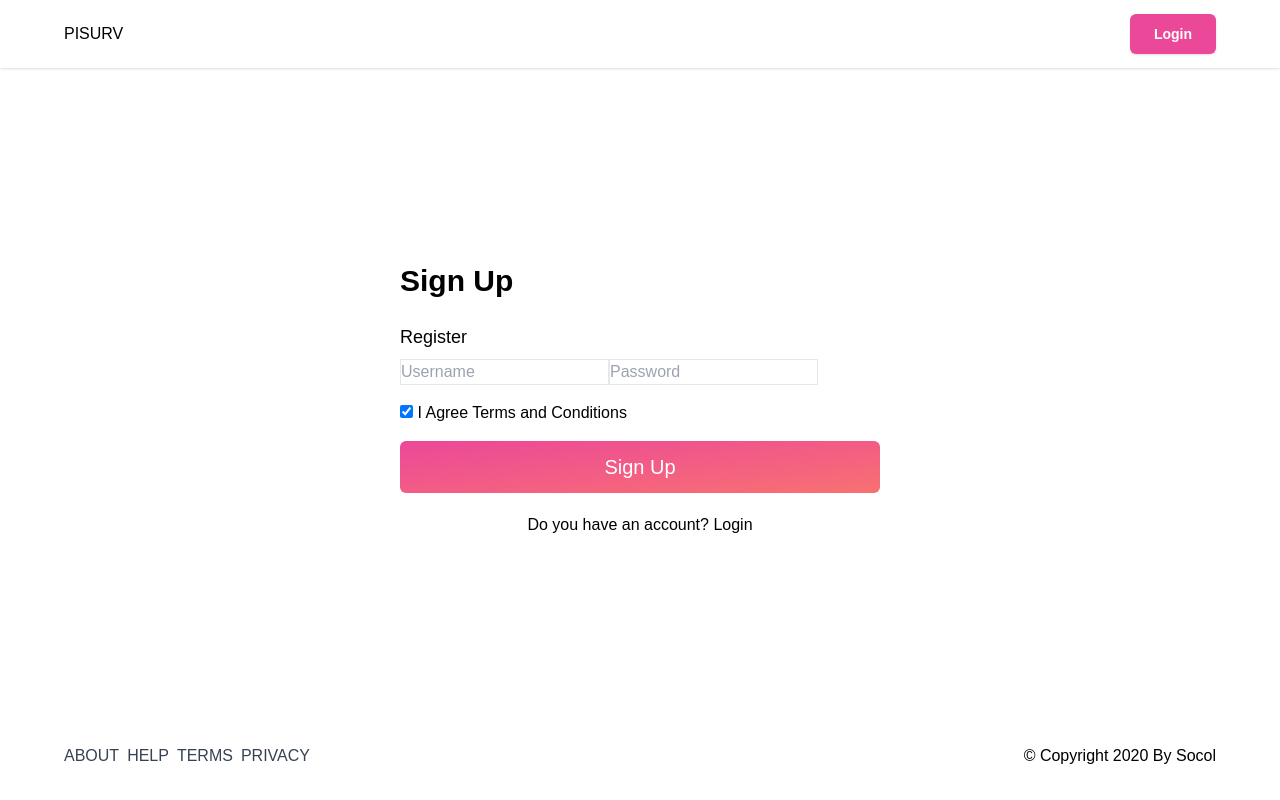
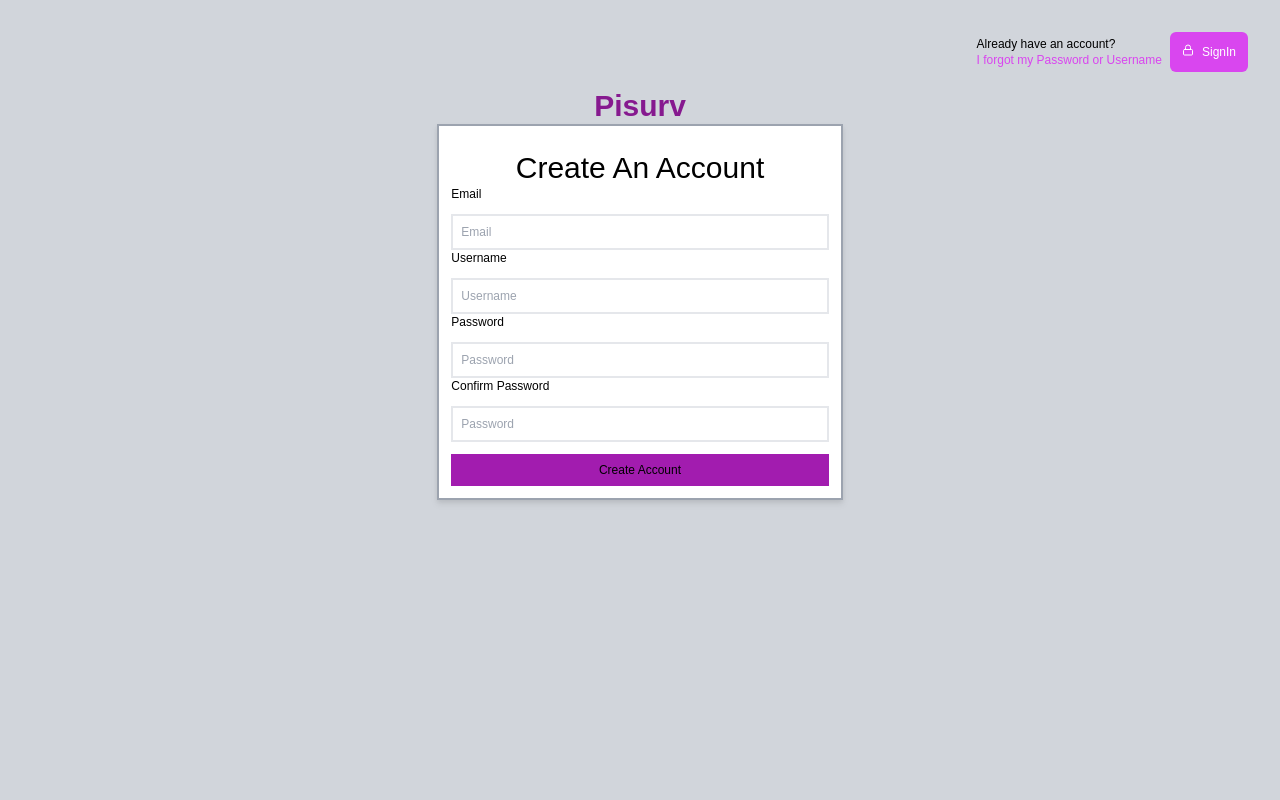
Before and after one commit to ibkay998/piSurv, a React (Create React App) app: page /register in a window 1280 px wide. Built offline with nearby package versions, Linux system fonts and the light colour scheme.

Commit message:
fixed register page

```diff
--- a/src/routes/Register.js
+++ b/src/routes/Register.js
@@ -2,10 +2,12 @@ import React,{useState,useEffect} from 'react'
 import ApiService from './ApiService'
 import {useCookie, useCookies} from 'react-cookie'
 import {useNavigate} from 'react-router-dom'
+import {FiLock} from "react-icons/fi"
 
 function Register() {
     const [username , setUsername] = useState("")
     const [password , setPassword] = useState("")
+    const [email,setEmail] = useState("")
     const [token,setToken] = useCookies(["mytoken"])
     let history = useNavigate()
 
@@ -28,38 +30,39 @@ function Register() {
     }
 
   return (
-    <div id="wrapper" className="flex flex-col justify-between h-screen text-black bg-white">
+    <div id="wrapper" className="flex flex-col  h-screen text-black bg-gray-300 p-8 text-xs">
+        <div className='flex justify-end items-center gap-2'>
+            <div className='flex flex-col leading-4'>
+                <a href='./login'>Already have an account?</a>
+                <a href="./forgot-password" className='text-fuchsia-500 hover:text-fuchsia-900'>I forgot my Password or Username</a>
+            </div>
+            <a href='./login' className='p-3 rounded-md text-white bg-fuchsia-500 font-thin flex gap-2 hover:bg-white transition duration-500 hover:text-black'><FiLock/>SignIn</a>
+        </div>
 
-        <div className="bg-white py-4 shadow dark:bg-gray-800">
-            <div className="max-w-6xl mx-auto">
-                <div className="flex items-center lg:justify-between justify-around">
-                    <a href="trending.html">
-                    <p className="text-black font-medium ">PISURV</p>
-                    </a>
-                    <div className="capitalize flex font-semibold  lg:block my-2 space-x-3 text-center text-sm">
-                        <a href="/login" className="bg-pink-500 pink-500 px-6 py-3 rounded-md shadow text-white">Login</a>
+        <div className='container flex items-center flex-col '>
+            <div className='title flex flex-col items-center mt-4'>
+                <p className='text-3xl text-fuchsia-800 font-extrabold'>Pisurv</p>
+            </div>
+            <div className="form bg-white border-gray-400 border-2 drop-shadow-md w-2/3 sm:w-1/3 ">
+                <form action="" className='ml-3 mr-3 flex flex-col'>
+                    <div className='flex flex-col items-center justify-center'>
+                        <p className='text-xl sm:text-3xl font-medium mt-6 text-black'>Create An Account</p>
                     </div>
-                </div>
+                    <label>Email</label>
+                    <input type="email" name="email" placeholder="Email" value={email}  onChange={e => setEmail(e.target.value)} className="bg-white border-2 focus:outline-fuchsia-500 mt-3 p-2"/>
+                    <label>Username</label>
+                    <input type="text" name="username" placeholder="Username" value={username}  onChange={e => setUsername(e.target.value)} className="bg-white border-2 focus:outline-fuchsia-500 mt-3 p-2"/>
+                    <label>Password</label>
+                    <input type="password" name="password" placeholder="Password" value={password} onChange={e => setPassword(e.target.value)} className="bg-white border-2 focus:outline-fuchsia-500 mt-3 p-2"/>
+                    <label>Confirm Password</label>
+                    <input type="password" name="password" placeholder="Password" value={password} onChange={e => setPassword(e.target.value)} className="bg-white border-2 focus:outline-fuchsia-500 mt-3 p-2"/>
+
+                    <button className='bg-fuchsia-700 p-2 mt-3 mb-3 hover:bg-fuchsia-400 hover:text-black'>Create Account</button>
+                </form>
             </div>
         </div>
 
-
-
-        <div>
-            <div class="lg:p-12 max-w-md max-w-xl lg:my-0 my-12 mx-auto p-6 space-y-">
-                <h1 class="lg:text-3xl text-xl font-semibold mb-6"> Sign Up</h1>
-                <p class="mb-2 text-black text-lg"> Register </p>
-
-
-                <div id ="message_container">
-
-                </div>
-
-
-
-
-
-                <input type="text" name="username" placeholder="Username" value={username}  onChange={e => setUsername(e.target.value)} class="bg-gray-200 mb-2 shadow-none dark:bg-gray-800" className="border "/>
+        {/* <input type="text" name="username" placeholder="Username" value={username}  onChange={e => setUsername(e.target.value)} class="bg-gray-200 mb-2 shadow-none dark:bg-gray-800" className="border "/>
                 <input type="password" name="password" placeholder="Password" value={password} onChange={e => setPassword(e.target.value)} class="bg-gray-200 mb-2 shadow-none dark:bg-gray-800" className="border "/>
 
                     <div class="flex justify-start my-4 space-x-1">
@@ -72,28 +75,19 @@ function Register() {
                     <button onClick={registerBtn} className="bg-gradient-to-br from-pink-500 py-3 rounded-md text-white text-xl to-red-400 w-full">Sign Up</button>
                     <div class="text-center mt-5 space-x-2">
                         <p class="text-base"> Do you have an account? <a href="/login"> Login </a></p>
-                    </div>
+                    </div> */}
+    </div>
 
 
 
-            </div>
-        </div>
 
 
 
-        <div class="lg:mb-5 py-3 uk-link-reset">
-            <div class="flex flex-col items-center justify-between lg:flex-row max-w-6xl mx-auto lg:space-y-0 space-y-3">
-                <div class="flex space-x-2 text-gray-700 uppercase">
-                    <a href="/"> About</a>
-                    <a href="/"> Help</a>
-                    <a href="/"> Terms</a>
-                    <a href="/"> Privacy</a>
-                </div>
-                <p class="capitalize"> © copyright 2020 by socol</p>
-            </div>
-        </div>
 
-    </div>
+
+
+
+
   )
 }
 
```
